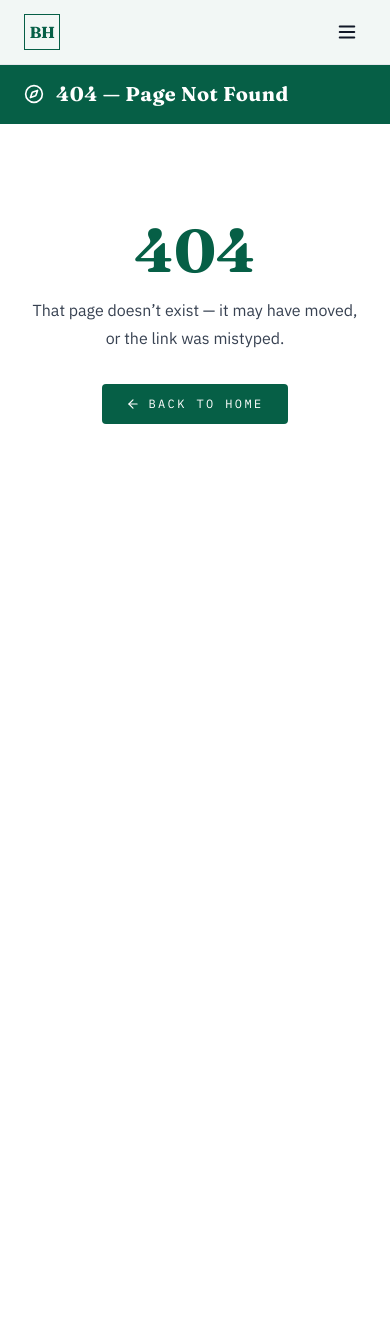
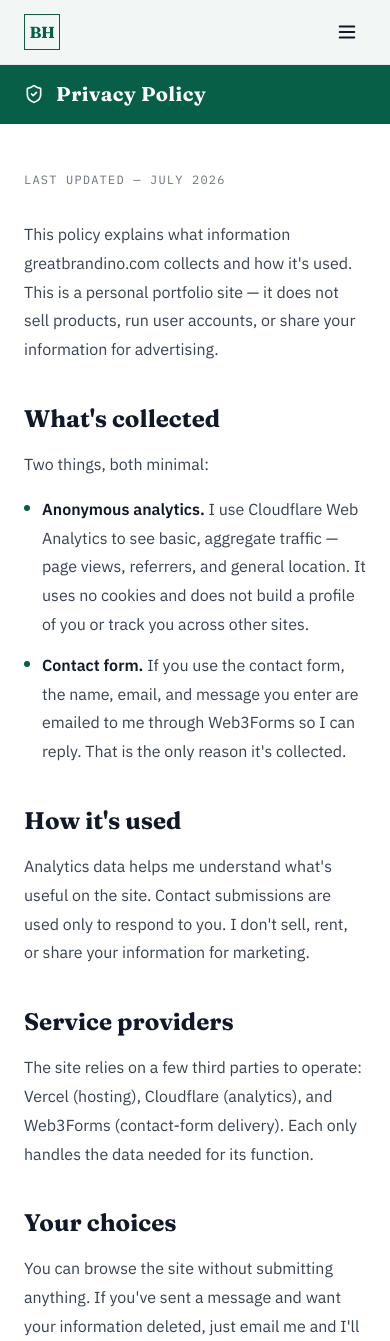
Before and after one commit to BrandonHenrickson/personal-website, a React (Vite) app: page /privacy in a window 390 px wide. Before the commit this address had no page. Shown: the top 1341 px of the page. Before the commit the page ends 844 px from the top, so only its background shows below. Built offline with nearby package versions, Linux system fonts and the light colour scheme.

Commit message:
Add privacy policy page; remove phone from contact
- New /privacy route with a concise, accurate policy (analytics + form),
  linked from the footer
- Remove the phone number from the contact cards (and dead imports)

```diff
--- a/src/App.jsx
+++ b/src/App.jsx
@@ -3,6 +3,7 @@ import { Route, Routes, BrowserRouter as Router } from 'react-router-dom';
 import ScrollToTop from './components/ScrollToTop';
 import HomePage from './pages/HomePage';
 import GuidesPage from './pages/GuidesPage';
+import PrivacyPage from './pages/PrivacyPage';
 import NotFoundPage from './pages/NotFoundPage';
 import { Toaster } from '@/components/ui/toaster';
 import { ThemeProvider } from '@/contexts/ThemeContext';
@@ -15,6 +16,7 @@ function App() {
         <Routes>
           <Route path="/" element={<HomePage />} />
           <Route path="/guides" element={<GuidesPage />} />
+          <Route path="/privacy" element={<PrivacyPage />} />
           <Route path="*" element={<NotFoundPage />} />
         </Routes>
         <Toaster />
--- a/src/components/sections/ContactSection.jsx
+++ b/src/components/sections/ContactSection.jsx
@@ -1,6 +1,6 @@
 import React, { useState } from 'react';
 import { motion } from 'framer-motion';
-import { Linkedin, Github, Mail, Phone, MapPin, ArrowUpRight, Send, FileText } from 'lucide-react';
+import { Linkedin, Github, Mail, ArrowUpRight, Send, FileText } from 'lucide-react';
 import { useToast } from '@/components/ui/use-toast';
 
 const contactLines = [
@@ -9,12 +9,6 @@ const contactLines = [
     value: 'b.henrickson17@gmail.com',
     href: 'mailto:b.henrickson17@gmail.com',
     icon: Mail,
-  },
-  {
-    label: 'Phone',
-    value: '(218) 390-4619',
-    href: 'tel:+12183904619',
-    icon: Phone,
   },
   {
     label: 'LinkedIn',
@@ -239,9 +233,17 @@ const ContactSection = () => {
           <p className="font-mono text-xs tracking-[0.2em] uppercase text-inkMuted">
             © {new Date().getFullYear()} Brandon Henrickson · Duluth, MN
           </p>
-          <p className="font-mono text-xs tracking-[0.2em] uppercase text-emerald">
-            Set in Fraunces &amp; IBM Plex
-          </p>
+          <div className="flex items-center gap-4">
+            <a
+              href="/privacy"
+              className="font-mono text-xs tracking-[0.2em] uppercase text-inkMuted hover:text-emerald transition-colors"
+            >
+              Privacy
+            </a>
+            <p className="font-mono text-xs tracking-[0.2em] uppercase text-emerald">
+              Set in Fraunces &amp; IBM Plex
+            </p>
+          </div>
         </div>
       </div>
     </section>
--- /dev/null
+++ b/src/pages/PrivacyPage.jsx
@@ -0,0 +1,105 @@
+import React from 'react';
+import { Helmet } from 'react-helmet';
+import Navigation from '@/components/Navigation';
+import { ShieldCheck } from 'lucide-react';
+
+const h2 = 'font-display font-bold text-2xl text-ink mt-10 mb-3 leading-tight';
+const p = 'text-inkSoft leading-[1.8] text-pretty my-4';
+
+const PrivacyPage = () => (
+  <>
+    <Helmet>
+      <title>Privacy Policy — Brandon Henrickson</title>
+      <meta name="robots" content="noindex" />
+    </Helmet>
+
+    <div className="min-h-screen bg-canvas">
+      <Navigation />
+
+      <main id="main" tabIndex={-1}>
+        {/* Banner */}
+        <div className="w-full bg-emerald pt-16">
+          <div className="max-w-4xl mx-auto px-6 py-4 flex items-center gap-3">
+            <ShieldCheck size={20} className="text-white" strokeWidth={2} />
+            <h1 className="font-display font-bold text-xl tracking-wide text-white">
+              Privacy Policy
+            </h1>
+          </div>
+        </div>
+
+        {/* Body */}
+        <div className="max-w-3xl mx-auto px-6 py-12 md:py-16">
+          <p className="font-mono text-xs uppercase tracking-widest text-inkMuted mb-8">
+            Last updated — July 2026
+          </p>
+
+          <p className={p}>
+            This policy explains what information greatbrandino.com collects and
+            how it&apos;s used. This is a personal portfolio site — it does not
+            sell products, run user accounts, or share your information for
+            advertising.
+          </p>
+
+          <h2 className={h2}>What&apos;s collected</h2>
+          <p className={p}>Two things, both minimal:</p>
+          <ul className="my-4 space-y-3">
+            <li className="flex gap-3 text-inkSoft leading-[1.8] text-pretty">
+              <span className="mt-2.5 h-1.5 w-1.5 shrink-0 rounded-full bg-emerald" />
+              <span>
+                <strong className="text-ink font-semibold">Anonymous analytics.</strong>{' '}
+                I use Cloudflare Web Analytics to see basic, aggregate traffic —
+                page views, referrers, and general location. It uses no cookies
+                and does not build a profile of you or track you across other
+                sites.
+              </span>
+            </li>
+            <li className="flex gap-3 text-inkSoft leading-[1.8] text-pretty">
+              <span className="mt-2.5 h-1.5 w-1.5 shrink-0 rounded-full bg-emerald" />
+              <span>
+                <strong className="text-ink font-semibold">Contact form.</strong>{' '}
+                If you use the contact form, the name, email, and message you
+                enter are emailed to me through Web3Forms so I can reply. That is
+                the only reason it&apos;s collected.
+              </span>
+            </li>
+          </ul>
+
+          <h2 className={h2}>How it&apos;s used</h2>
+          <p className={p}>
+            Analytics data helps me understand what&apos;s useful on the site.
+            Contact submissions are used only to respond to you. I don&apos;t
+            sell, rent, or share your information for marketing.
+          </p>
+
+          <h2 className={h2}>Service providers</h2>
+          <p className={p}>
+            The site relies on a few third parties to operate: Vercel (hosting),
+            Cloudflare (analytics), and Web3Forms (contact-form delivery). Each
+            only handles the data needed for its function.
+          </p>
+
+          <h2 className={h2}>Your choices</h2>
+          <p className={p}>
+            You can browse the site without submitting anything. If you&apos;ve
+            sent a message and want your information deleted, just email me and
+            I&apos;ll remove it.
+          </p>
+
+          <h2 className={h2}>Contact</h2>
+          <p className={p}>
+            Questions about this policy? Email{' '}
+            <a
+              href="mailto:b.henrickson17@gmail.com"
+              className="text-emerald hover:text-emeraldHover underline underline-offset-2"
+            >
+              b.henrickson17@gmail.com
+            </a>
+            .
+          </p>
+        </div>
+      </main>
+    </div>
+  </>
+);
+
+export default PrivacyPage;
```
